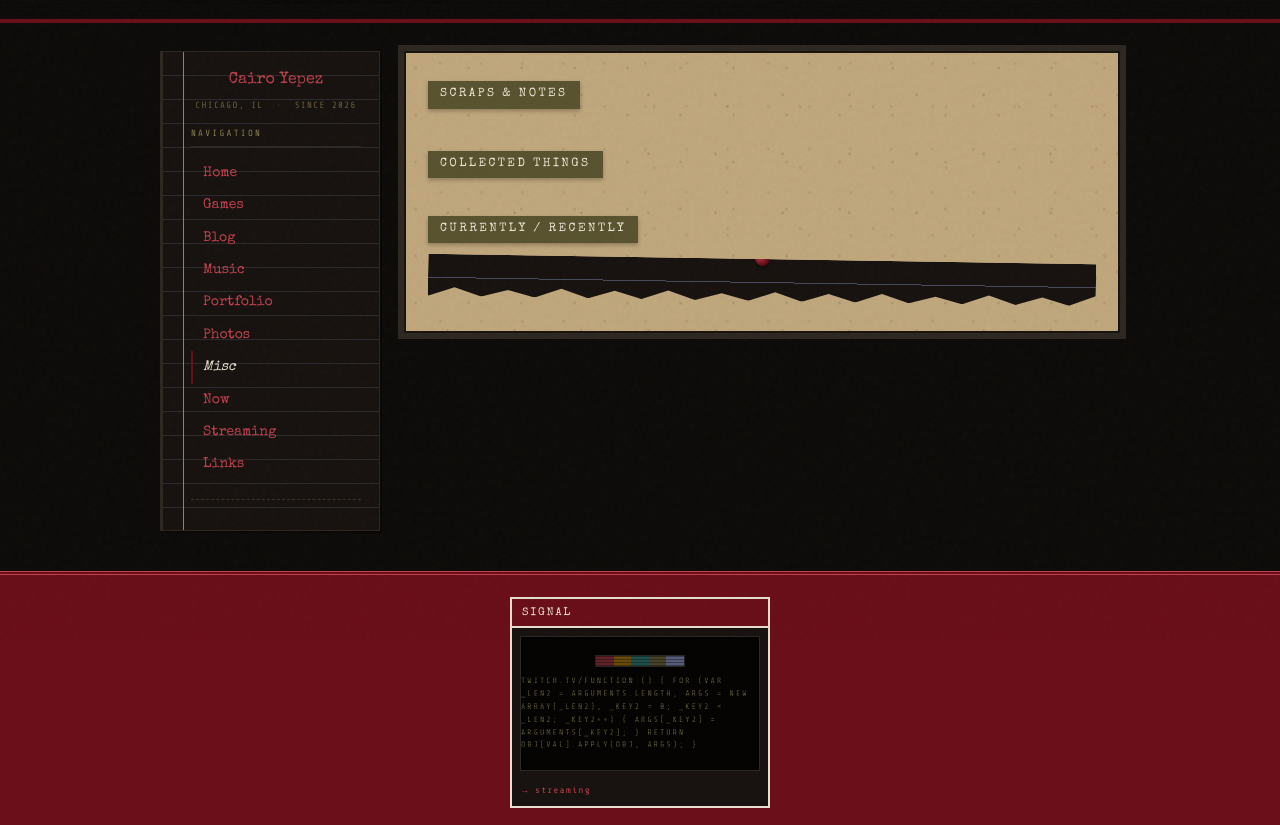
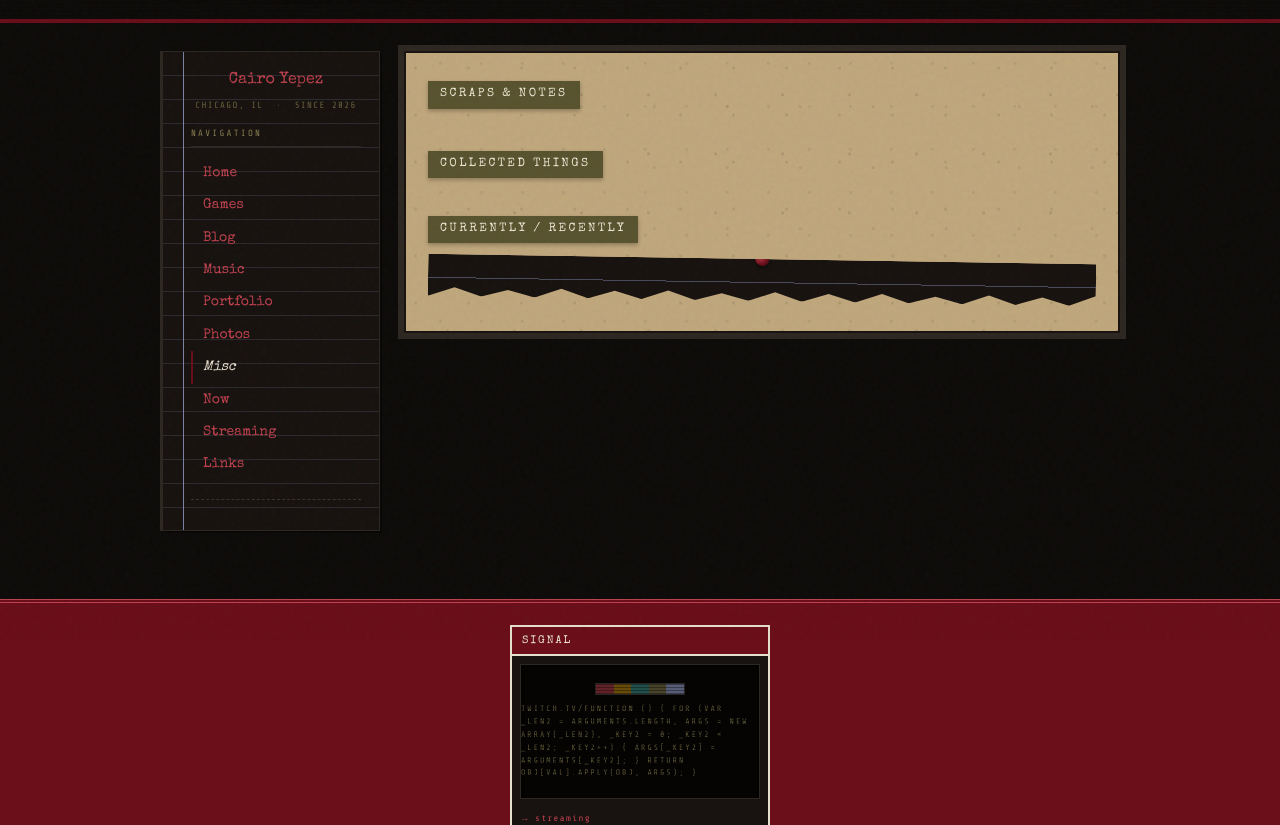
Before and after one commit to cyepez1/cyepez1.github.io, an Eleventy site: page src/misc.html in a window 1280 px wide. Shown: the part 159-984 px from the top of the page. Built offline with nearby package versions, Linux system fonts and the light colour scheme; Eleventy itself is replaced by a stand-in of ours; files that its build step writes are made by us from their sources; a web font is replaced by a local one; what js-yaml would draw is missing.

Commit message:
fix: full-height page column so short pages keep the footer at the bottom (no bare strip)
Co-Authored-By: Claude Opus 5.5 <noreply@anthropic.com>
Claude-Session: https://claude.ai/code/session_01GAmMJEVpLG5drdPB5i8i5R

```diff
--- a/style.css
+++ b/style.css
@@ -466,3 +466,12 @@ body.nav-open { overflow: hidden; }
 @media (prefers-reduced-motion: reduce) {
   #main > aside, #main > aside.open { transition: none; }
 }
+
+/* ─── FULL-HEIGHT PAGE (2026-11) ───
+   On short pages the footer used to stop mid-screen with bare ground below
+   it. The body is now a full-height column and the content area grows, so
+   the footer always sits at the bottom of the window. :where() keeps these
+   at zero specificity so any existing rule still wins. */
+body { min-height: 100vh; display: flex; flex-direction: column; }
+:where(body > *) { flex-shrink: 0; width: 100%; }
+:where(#main, .g-layout) { flex-grow: 1; }
```
